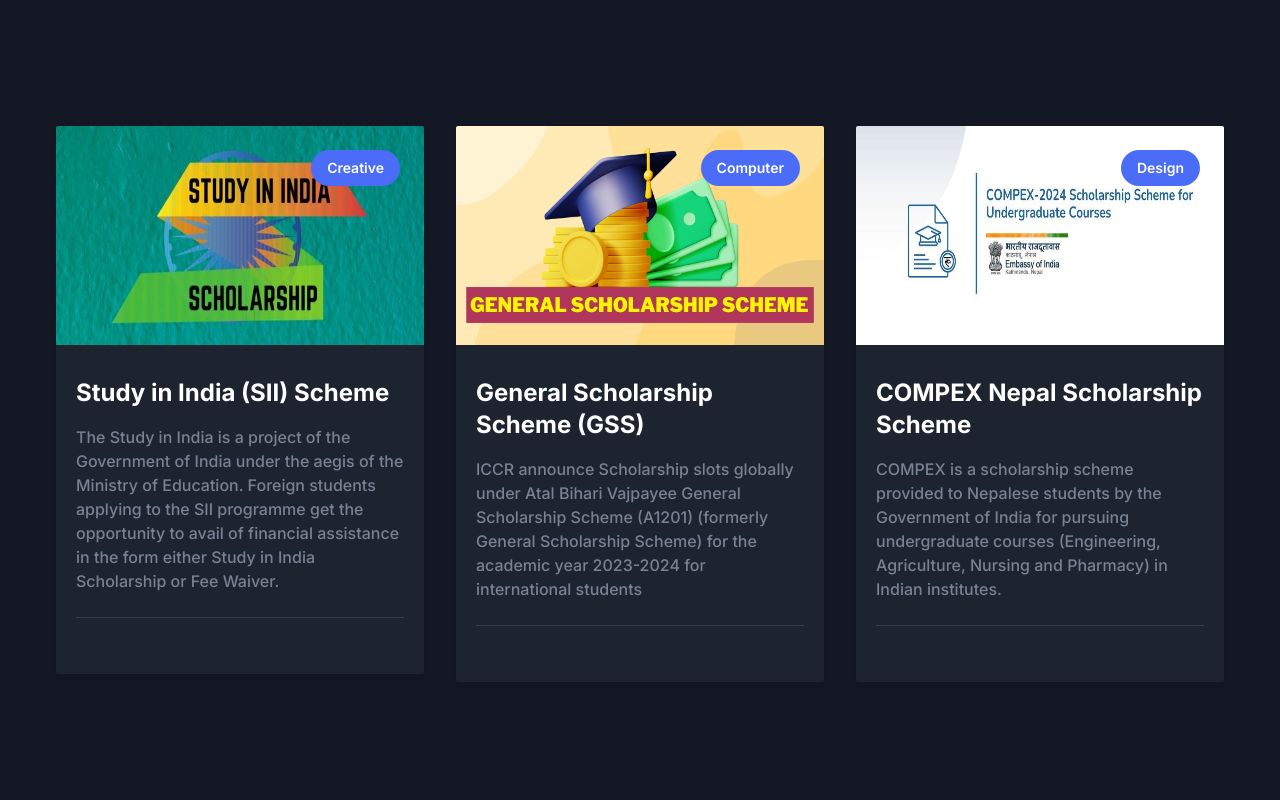
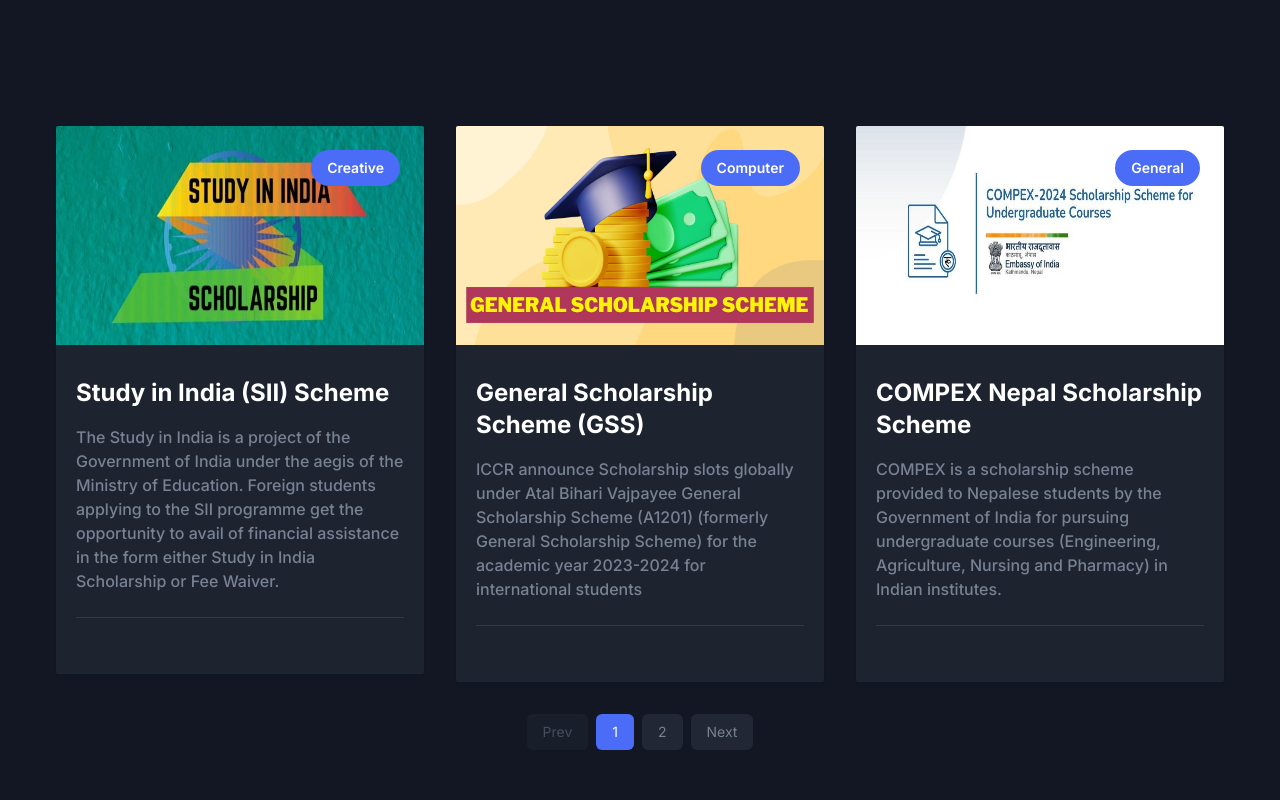
Before and after one commit to Yrajaram112/dream-big, a Next.js app: page /scholarships in a window 1280 px wide. Shown: the part 300-1100 px from the top of the page. Built offline with nearby package versions, Linux system fonts and the light colour scheme.

Commit message:
Scholarship Dynamic

```diff
--- a/app/scholarships/page.tsx
+++ b/app/scholarships/page.tsx
@@ -1,8 +1,6 @@
-import SingleScholarship from "@/components/Scholarships/SingleScholarship";
-import scholarshipData from "@/components/Scholarships/scholarshipData";
 import Breadcrumb from "@/components/Common/Breadcrumb";
-
 import { Metadata } from "next";
+import Scholarships from "@/components/Scholarships";
 
 export const metadata: Metadata = {
   title: "Scholarship Page ",
@@ -10,89 +8,16 @@
 };
 
 const Scholarship = () => {
+
   return (
     <>
       <Breadcrumb
         pageName="Scholarship"
-        description="Here is list of scholarship that you guys can reach out to and we will assist our best for you to accomplish those."
+        description="Here is a list of scholarships that you can explore. We will assist you to the best of our ability to help you accomplish them."
       />
 
       <section className="pb-[120px] pt-[120px]">
-        <div className="container">
-          <div className="-mx-4 flex flex-wrap justify-center">
-            {scholarshipData.map((blog) => (
-              <div
-                key={blog.id}
-                className="w-full px-4 md:w-2/3 lg:w-1/2 xl:w-1/3"
-              >
-                <SingleScholarship scholarship={blog} />
-              </div>
-            ))}
-          </div>
-
-          {/* <div
-            className="wow fadeInUp -mx-4 flex flex-wrap"
-            data-wow-delay=".15s"
-          >
-            <div className="w-full px-4">
-              <ul className="flex items-center justify-center pt-8">
-                <li className="mx-1">
-                  <a
-                    href="#0"
-                    className="flex h-9 min-w-[36px] items-center justify-center rounded-md bg-body-color bg-opacity-[15%] px-4 text-sm text-body-color transition hover:bg-primary hover:bg-opacity-100 hover:text-white"
-                  >
-                    Prev
-                  </a>
-                </li>
-                <li className="mx-1">
-                  <a
-                    href="#0"
-                    className="flex h-9 min-w-[36px] items-center justify-center rounded-md bg-body-color bg-opacity-[15%] px-4 text-sm text-body-color transition hover:bg-primary hover:bg-opacity-100 hover:text-white"
-                  >
-                    1
-                  </a>
-                </li>
-                <li className="mx-1">
-                  <a
-                    href="#0"
-                    className="flex h-9 min-w-[36px] items-center justify-center rounded-md bg-body-color bg-opacity-[15%] px-4 text-sm text-body-color transition hover:bg-primary hover:bg-opacity-100 hover:text-white"
-                  >
-                    2
-                  </a>
-                </li>
-                <li className="mx-1">
-                  <a
-                    href="#0"
-                    className="flex h-9 min-w-[36px] items-center justify-center rounded-md bg-body-color bg-opacity-[15%] px-4 text-sm text-body-color transition hover:bg-primary hover:bg-opacity-100 hover:text-white"
-                  >
-                    3
-                  </a>
-                </li>
-                <li className="mx-1">
-                  <span className="flex h-9 min-w-[36px] cursor-not-allowed items-center justify-center rounded-md bg-body-color bg-opacity-[15%] px-4 text-sm text-body-color">
-                    ...
-                  </span>
-                </li>
-                <li className="mx-1">
-                  <a
-                    href="#0"
-                    className="flex h-9 min-w-[36px] items-center justify-center rounded-md bg-body-color bg-opacity-[15%] px-4 text-sm text-body-color transition hover:bg-primary hover:bg-opacity-100 hover:text-white"
-                  >
-                    12
-                  </a>
-                </li>
-                <li className="mx-1">
-                  <a
-                    href="#0"
-                    className="flex h-9 min-w-[36px] items-center justify-center rounded-md bg-body-color bg-opacity-[15%] px-4 text-sm text-body-color transition hover:bg-primary hover:bg-opacity-100 hover:text-white"
-                  >
-                    Next
-                  </a>
-                </li>
-              </ul>
-            </div>
-          </div> */}
-        </div>
+        <Scholarships/>
       </section>
     </>
   );
--- a/components/Features/index.tsx
+++ b/components/Features/index.tsx
@@ -8,8 +8,8 @@
       <section id="features" className="py-16 md:py-20 lg:py-28">
         <div className="container">
           <SectionTitle
-            title="Key Highlights"
-            paragraph="Explore the core functionalities and strengths that define my technical expertise—from scalable backend systems to dynamic UI components and automated deployment pipelines."
+            title="Our Core Services"
+            paragraph="Discover the comprehensive support we offer to empower your academic and professional journey—from personalized counselling and skill development to scholarships, placements, and university admissions."
             center
           />
 
--- /dev/null
+++ b/components/Scholarships/index.tsx
@@ -0,0 +1,95 @@
+'use client'
+import { useState } from "react";
+import scholarshipData from "./scholarshipData";
+import SingleScholarship from "./SingleScholarship";
+
+const Scholarships = () => {
+  const itemsPerPage = 3;
+  const [currentPage, setCurrentPage] = useState(1);
+
+  const totalPages = Math.ceil(scholarshipData.length / itemsPerPage);
+
+  const handleClick = (page: number) => {
+    if (page >= 1 && page <= totalPages) {
+      setCurrentPage(page);
+    }
+  };
+
+  const paginatedData = scholarshipData.slice(
+    (currentPage - 1) * itemsPerPage,
+    currentPage * itemsPerPage
+  );
+
+  const renderPageNumbers = () => {
+    const pages = [];
+
+    for (let i = 1; i <= totalPages; i++) {
+      pages.push(
+        <li key={i} className="mx-1">
+          <button
+          type="button"
+            onClick={() => handleClick(i)}
+            className={`flex h-9 min-w-[36px] items-center justify-center rounded-md px-4 text-sm transition ${
+              currentPage === i
+                ? "bg-primary text-white"
+                : "bg-body-color bg-opacity-[15%] text-body-color hover:bg-primary hover:bg-opacity-100 hover:text-white"
+            }`}
+          >
+            {i}
+          </button>
+        </li>
+      );
+    }
+
+    return pages;
+  };
+
+  return (
+    <>
+<div className="container">
+          <div className="-mx-4 flex flex-wrap justify-center">
+            {paginatedData.map((blog) => (
+              <div
+                key={blog.id}
+                className="w-full px-4 md:w-2/3 lg:w-1/2 xl:w-1/3"
+              >
+                <SingleScholarship scholarship={blog} />
+              </div>
+            ))}
+          </div>
+
+          <div className="wow fadeInUp -mx-4 flex flex-wrap" data-wow-delay=".15s">
+            <div className="w-full px-4">
+              <ul className="flex items-center justify-center pt-8">
+                <li className="mx-1">
+                  <button
+                  type="button"
+                    onClick={() => handleClick(currentPage - 1)}
+                    disabled={currentPage === 1}
+                    className="flex h-9 min-w-[36px] items-center justify-center rounded-md bg-body-color bg-opacity-[15%] px-4 text-sm text-body-color transition hover:bg-primary hover:bg-opacity-100 hover:text-white disabled:cursor-not-allowed disabled:opacity-50"
+                  >
+                    Prev
+                  </button>
+                </li>
+
+                {renderPageNumbers()}
+
+                <li className="mx-1">
+                  <button
+                  type="button"
+                    onClick={() => handleClick(currentPage + 1)}
+                    disabled={currentPage === totalPages}
+                    className="flex h-9 min-w-[36px] items-center justify-center rounded-md bg-body-color bg-opacity-[15%] px-4 text-sm text-body-color transition hover:bg-primary hover:bg-opacity-100 hover:text-white disabled:cursor-not-allowed disabled:opacity-50"
+                  >
+                    Next
+                  </button>
+                </li>
+              </ul>
+            </div>
+          </div>
+        </div>
+    </>
+  );
+};
+
+export default Scholarships;
--- a/components/Scholarships/scholarshipData.tsx
+++ b/components/Scholarships/scholarshipData.tsx
@@ -8,7 +8,6 @@
             "The Study in India is a project of the Government of India under the aegis of the Ministry of Education. Foreign students applying to the SII programme get the opportunity to avail of financial assistance in the form either Study in India Scholarship or Fee Waiver.",
         image: "/images/scholarship/sii.jpg",
         tags: ["creative"],
-        publishDate: "2025",
     },
     {
         id: 2,
@@ -17,7 +16,6 @@
             "ICCR announce Scholarship slots globally under Atal Bihari Vajpayee General Scholarship Scheme (A1201) (formerly General Scholarship Scheme) for the academic year 2023-2024 for international students",
         image: "/images/scholarship/gss.jpg",
         tags: ["computer"],
-        publishDate: "2025",
     },
     {
         id: 3,
@@ -25,8 +23,23 @@
         paragraph:
             "COMPEX is a scholarship scheme provided to Nepalese students by the Government of India for pursuing undergraduate courses (Engineering, Agriculture, Nursing and Pharmacy) in Indian institutes.",
         image: "/images/scholarship/compex.jpg",
-        tags: ["design"],
-        publishDate: "2025",
+        tags: ["General"],
+    },
+    {
+        id: 4,
+        title: "Direct Admission of Students Abroad (DASA) Scheme",
+        paragraph:
+            "Under this scheme, deserving foreign nationals and Non-Resident Indians (NRIs) are given direct admission to undergraduate Programmes offered by the NIT and other centrally funded institutes (other than IITs) and Punjab Engineering College, Chandigarh",
+        image: "/images/scholarship/dasa.png",
+        tags: ["General"],
+    },
+    {
+        id: 5,
+        title: "SFS Scheme for Foreign Students",
+        paragraph:
+            "The Self-Financing International Students’ Scheme provides facilities to those students who would like to fully finance their studies, stay and meet all other expenses by themselves.",
+        image: "/images/scholarship/dasa.png",
+        tags: ["General"],
     },
 ];
 export default scholarshipData;
--- a/components/Video/index.tsx
+++ b/components/Video/index.tsx
@@ -51,8 +51,8 @@
     <section className="relative z-10 py-16 md:py-20 lg:py-28">
       <div className="container">
         <SectionTitle
-          title="We are ready to help"
-          paragraph="There are many variations of passages of Lorem Ipsum available but the majority have suffered alteration in some form."
+          title="We Are Here to Guide Your Future"
+          paragraph="At Dream Big Educational Consultancy, we believe in unlocking your full potential. Whether you're planning to study abroad or seeking the right academic path, our expert guidance and personalized support are here to turn your dreams into reality."
           center
           mb="80px"
         />
--- a/types/scholarship.ts
+++ b/types/scholarship.ts
@@ -4,5 +4,4 @@
     paragraph: string;
     image: string;
     tags: string[];
-    publishDate: string;
   };
```
Also changed, not shown: public/images/scholarship/dasa.png (added).
